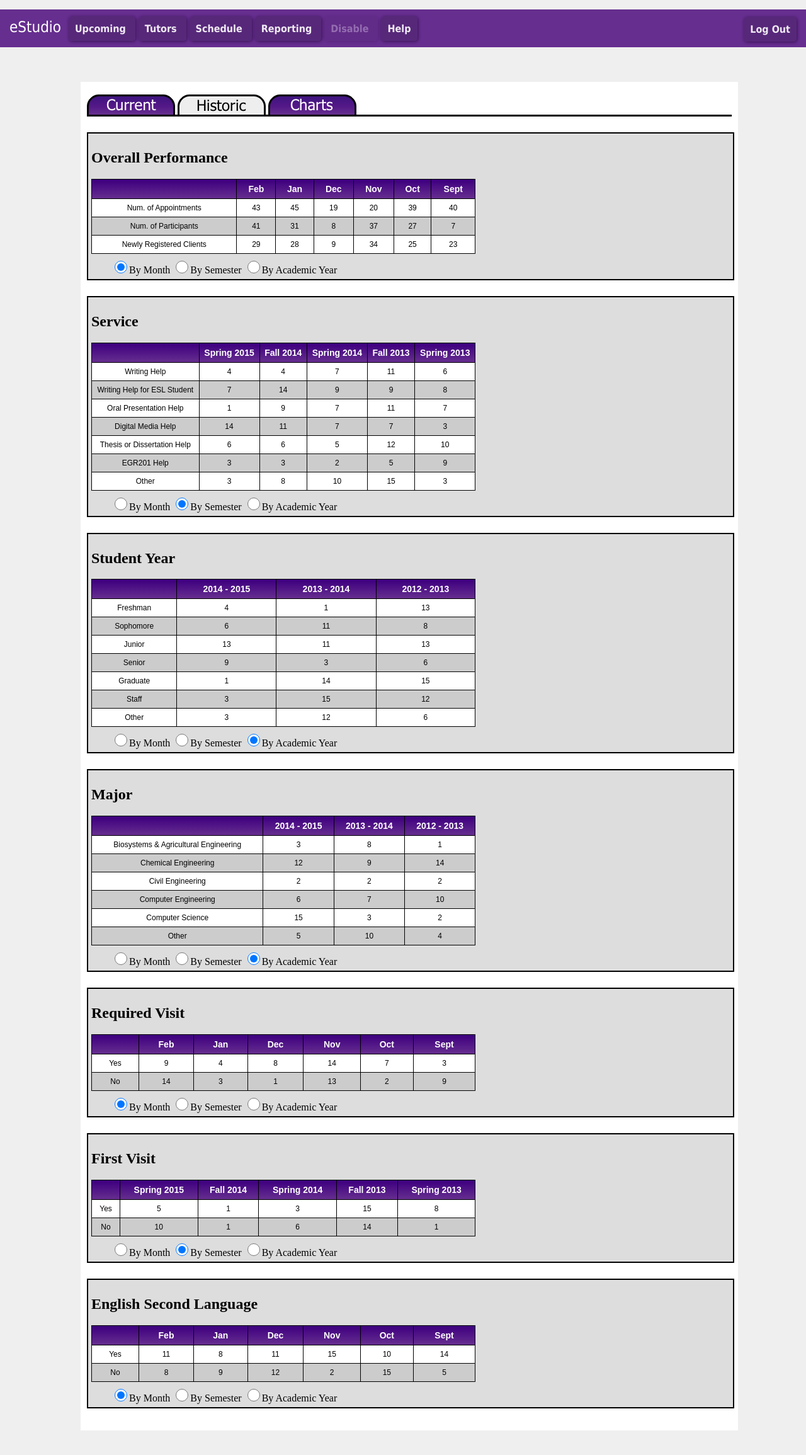
After one commit to CS499-Estudio-S2015/estudio-2015, a PHP site: page /estudio-2015/mockup-a.php in a window 1280 px wide. The commit adds this page. Shown: the top 2310 px of the page at 63% size. Run offline with PHP 8.4, Linux system fonts and the light colour scheme.

Commit message:
implemented statistic reads for semester

```diff
--- /dev/null
+++ b/info.php
@@ -0,0 +1 @@
+<?php phpinfo() ?>
--- /dev/null
+++ b/mockup-a.php
@@ -0,0 +1,174 @@
+<?php
+function randomTable($legend, $head, $rows, $cols, $min, $max) {
+	echo "<table>\n";
+	for ($i = 0; $i < $rows; $i++) {
+		echo "<tr>";
+		for ($j = 0; $j < $cols; $j++) {
+			if ($i == 0) {
+				echo "<td>" . $head[$j] . "</td>";
+			} else {
+				if ($j == 0) {
+					echo "<td>" . $legend[$i] . "</td>";
+				} else {
+					echo "<td>" . rand($min,$max) . "</td>";
+				}
+			}
+		}
+		echo "</tr>\n";
+	}
+	echo "</table>\n";
+}
+
+$head = array('', 'Feb', 'Jan', 'Dec', 'Nov', 'Oct', 'Sept');
+$sem = array('', 'Spring 2015', 'Fall 2014', 'Spring 2014', 'Fall 2013', 'Spring 2013');
+$byyear = array('', '2014 - 2015', '2013 - 2014', '2012 - 2013');
+
+?>
+
+<html>
+	<head>
+		<title>eStudio Mockup Reporting Interface</title>
+		<link rel="stylesheet" type="text/css" href="estudiostyle.css">
+	</head>
+
+	<body>
+
+		<div id="headerbox">
+			<div id="headerbuttonholderleft">
+				<font size="5" face="Tahoma" style="position:relative; top:-4px;"> eStudio </font>
+				<a href="#" class="headerbutton" style="position:relative; top:-4px;"> Upcoming </a>
+				<a href="#" class="headerbutton" style="position:relative; top:-4px;"> Tutors </a>
+				<a href="#" class="headerbutton" style="position:relative; top:-4px;"> Schedule </a>
+				<a href="#" class="headerbutton" style="position:relative; top:-4px;"> Reporting </a>
+				<a href="#" class="headerbutton" style="position:relative; top:-4px; opacity:0.3;"> Disable </a>
+				<a href="#" class="headerbutton" style="position:relative; top:-4px;"> Help </a>
+			</div>
+			<div id="headerbuttonholderright">
+				<a href="index.php" class="headerbutton">Log Out</a>
+			</div>
+		</div>
+
+		<div id="contentholder">
+			<div class="report-select">
+				<div class="report-select-item"><a href="mockup.php"><img src="img/current.png"></a></div>
+				<div class="report-select-item"><img src="img/history-active.png"></div>
+				<div class="report-select-item"><a href="mockup-b.php"><img src="img/charts.png"></a></div>
+			</div>
+
+			<div class="report-grid">
+				<h2>Overall Performance</h2>
+				<div class="report-table">
+					<?php
+						$overall = array('', 'Num. of Appointments', 'Num. of Participants', 'Newly Registered Clients');
+
+						randomTable($overall, $head, 4, 7, 5, 45);
+					?>
+				</div>
+				<br />
+				<div style="display: inline-block; margin-left: 32px; margin-top: 8px;">
+					<input type="radio" checked>By Month
+					<input type="radio">By Semester
+					<input type="radio">By Academic Year
+				</div>
+			</div>
+			<div class="report-grid">
+				<h2>Service</h2>
+				<div class="report-table">
+					<?php
+						$service = array('', 'Writing Help', 'Writing Help for ESL Student', 'Oral Presentation Help', 'Digital Media Help', 'Thesis or Dissertation Help', 'EGR201 Help', 'Other');
+
+						randomTable($service, $sem, 8, 6, 1, 15);
+					?>
+				</div>
+				<br />
+				<div style="display: inline-block; margin-left: 32px; margin-top: 8px;">
+					<input type="radio">By Month
+					<input type="radio" checked>By Semester
+					<input type="radio">By Academic Year
+				</div>
+			</div>
+			<div class="report-grid">
+				<h2>Student Year</h2>
+				<div class="report-table">
+					<?php
+						$year = array('', 'Freshman', 'Sophomore', 'Junior', 'Senior', 'Graduate', 'Staff', 'Other');
+
+						randomTable($year, $byyear, 8, 4, 1, 15);
+					?>
+				</div>
+				<br />
+				<div style="display: inline-block; margin-left: 32px; margin-top: 8px;">
+					<input type="radio">By Month
+					<input type="radio">By Semester
+					<input type="radio" checked>By Academic Year
+				</div>
+			</div>
+			<div class="report-grid">
+				<h2>Major</h2>
+				<div class="report-table">
+					<?php
+						$major = array('', 'Biosystems & Agricultural Engineering', 'Chemical Engineering', 'Civil Engineering', 'Computer Engineering', 'Computer Science', 'Other');
+
+						randomTable($major, $byyear, 7, 4, 1, 15);
+					?>
+				</div>
+				<br />
+				<div style="display: inline-block; margin-left: 32px; margin-top: 8px;">
+					<input type="radio">By Month
+					<input type="radio">By Semester
+					<input type="radio" checked>By Academic Year
+				</div>
+			</div>
+			<div class="report-grid">
+				<h2>Required Visit</h2>
+				<div class="report-table">
+					<?php
+						$required = array('', 'Yes', 'No');
+
+						randomTable($required, $head, 3, 7, 1, 15);
+					?>
+				</div>
+				<br />
+				<div style="display: inline-block; margin-left: 32px; margin-top: 8px;">
+					<input type="radio" checked>By Month
+					<input type="radio">By Semester
+					<input type="radio">By Academic Year
+				</div>
+			</div>
+			<div class="report-grid">
+				<h2>First Visit</h2>
+				<div class="report-table">
+					<?php
+						$first = array('', 'Yes', 'No');
+
+						randomTable($first, $sem, 3, 6, 1, 15);
+					?>
+				</div>
+				<br />
+				<div style="display: inline-block; margin-left: 32px; margin-top: 8px;">
+					<input type="radio">By Month
+					<input type="radio" checked>By Semester
+					<input type="radio">By Academic Year
+				</div>
+			</div>
+			<div class="report-grid">
+				<h2>English Second Language</h2>
+				<div class="report-table">
+					<?php
+						$esl = array('', 'Yes', 'No');
+
+						randomTable($esl, $head, 3, 7, 1, 15);
+					?>
+				</div>
+				<br />
+				<div style="display: inline-block; margin-left: 32px; margin-top: 8px;">
+					<input type="radio" checked>By Month
+					<input type="radio">By Semester
+					<input type="radio">By Academic Year
+				</div>
+			</div>
+		</div>
+
+
+	</body>
+</html>
```
Also changed, not shown: mockup-b.php (added, +62 -0 lines), mockup.php (added, +147 -0 lines), reportQueries.php (+75 -13 lines), reportingQueries.php (added, +73 -0 lines), reportsTest.php (added, +16 -0 lines), img/charts-active.png (added), img/charts.png (added), img/current-active.png (added), img/current.png (added), img/curve.png (added), img/history-active.png (added), img/history.png (added), img/major.png (added), img/pieex.png (added), 3 more files, 1 other file.
